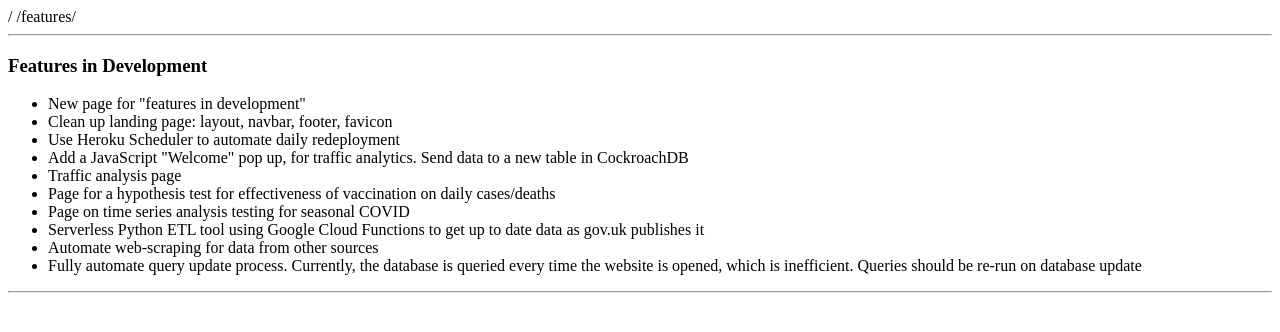
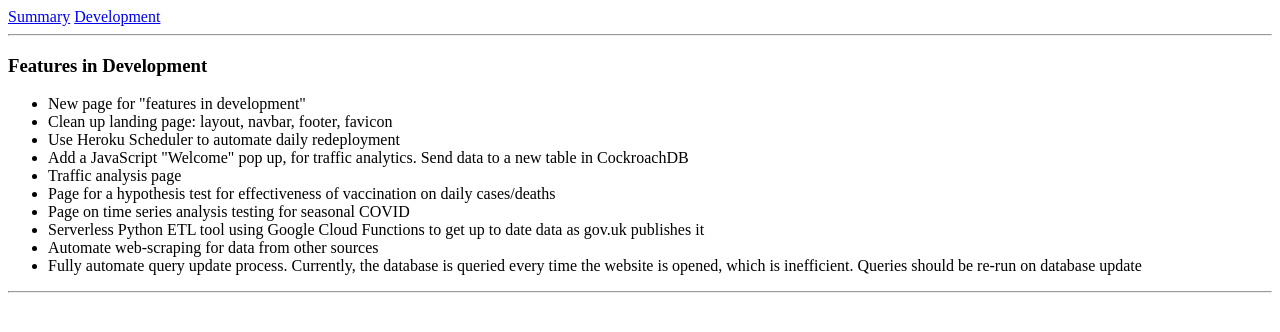
Before and after one commit to ArjunNiranjan1/covid19Project, a Flask app: page /features/ in a window 1280 px wide. Shown: the top 332 px of the page. Run offline with Flask 2, Linux system fonts and the light colour scheme; parts of the project's set-up code (start-up, migrations or seed data) failed here and were passed over.

Commit message:
nice navbar

```diff
--- a/templates/base.html
+++ b/templates/base.html
@@ -5,8 +5,8 @@
 </head>
 <body>
 	<nav>
-		{{ url_for('home') }}
-		{{ url_for('features') }}
+		<a href={{ url_for('home') }}>Summary</a>
+		<a href={{ url_for('features') }}>Development</a>
 	</nav>
 	<hr>
 	<div class="content">
```
